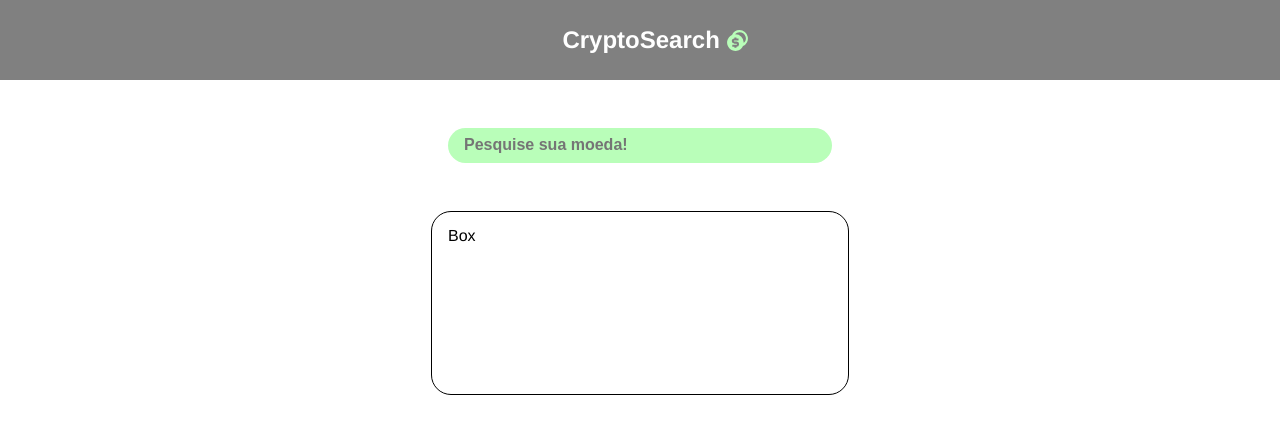
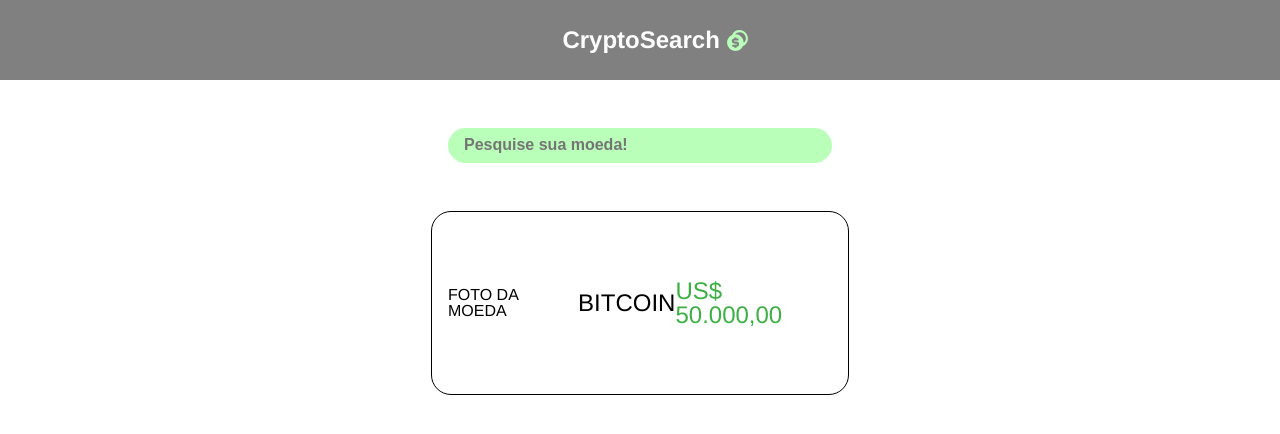
Before and after one commit to 1pedr1N/search_crypto, a Next.js app: page / in a window 1280 px wide. Shown: the top 434 px of the page. Built offline with nearby package versions, Linux system fonts and the light colour scheme.

Commit message:
add component box

```diff
--- a/src/components/compenentBox.tsx
+++ b/src/components/compenentBox.tsx
@@ -3,7 +3,9 @@
 const Box = () => {
     return (
         <S.Container>
-        <h1>Box</h1>
+        <h1>FOTO DA MOEDA</h1>
+        <S.Text>BITCOIN</S.Text>
+        <S.Value>US$ 50.000,00</S.Value>
         </S.Container>
     );
     };
--- a/src/styles/componentBox.ts
+++ b/src/styles/componentBox.ts
@@ -2,6 +2,7 @@
 export const Container = styled.div`
     display: flex;
     flex-direction: row;
+    align-items: center;
     justify-content: space-between;
     border-radius: 20px;
     border:1px solid #000;
@@ -9,3 +10,13 @@
     padding: 1rem;
     width: 30%;
     `
+    export const Text = styled.p`
+    font-size: 1.5rem;
+
+    color: #000;
+
+    `
+    export const Value = styled.p`
+    color:#3cb043;
+    font-size: 1.5rem;
+    `
```
